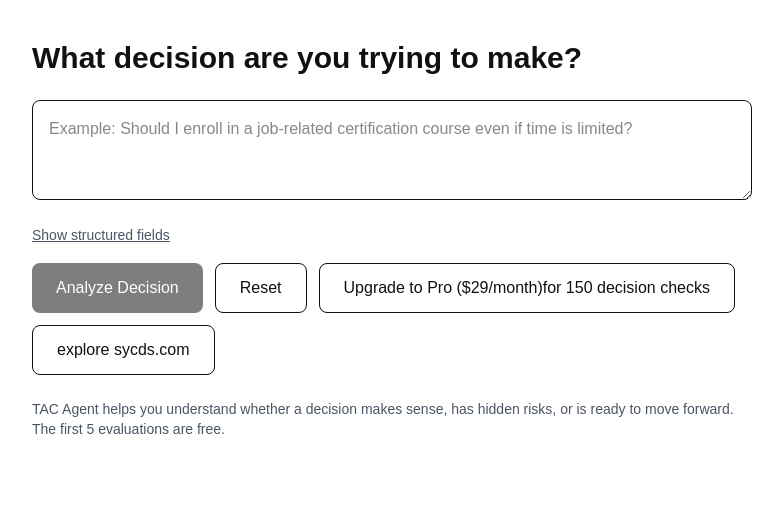
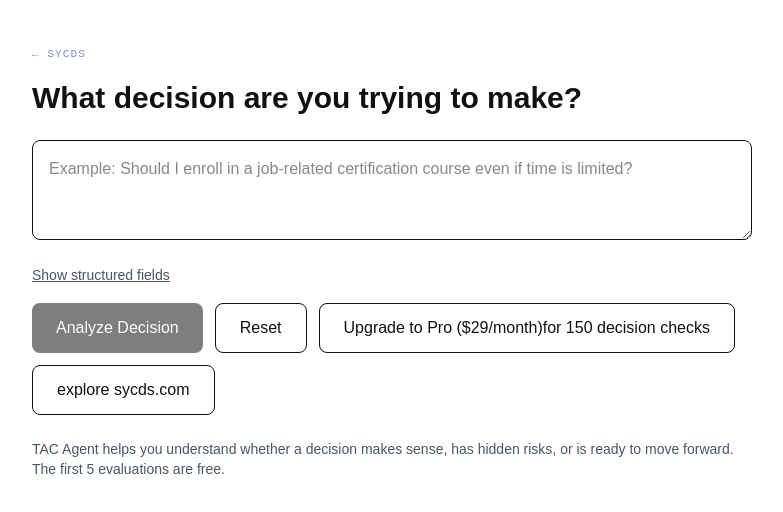
Before and after one commit to seanyangcosmos/tac-agent, a Next.js app: page /chat in a window 1280 px wide. Shown: the top 512 px of the page, without its empty margins (248-1031 px from the left). Built offline with nearby package versions, Linux system fonts and the light colour scheme.

Commit message:
add SYCDS back link

```diff
--- a/app/chat/page.tsx
+++ b/app/chat/page.tsx
@@ -279,6 +279,9 @@ export default function ChatPage() {
 
   return (
     <div className="max-w-3xl mx-auto px-6 py-10">
+      <div className="mb-4">
+        <a href="https://sycds.com" style={{fontFamily:"monospace", fontSize:"11px", color:"#1f3fa8", textDecoration:"none", letterSpacing:"0.1em", opacity:0.6}}>← SYCDS</a>
+      </div>
       <h1 className="text-3xl font-semibold mb-6">
         What decision are you trying to make?
       </h1>
```
